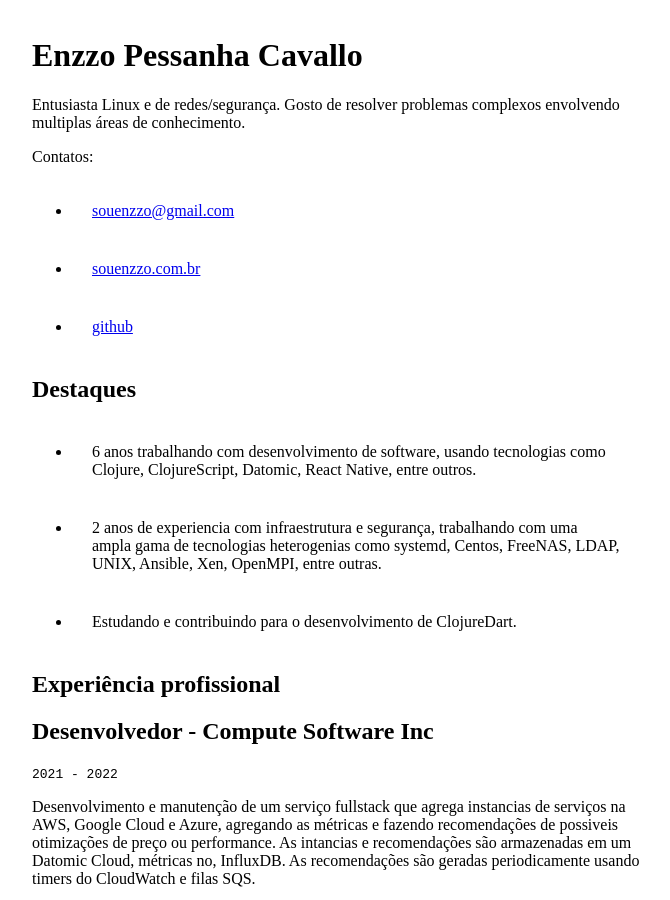
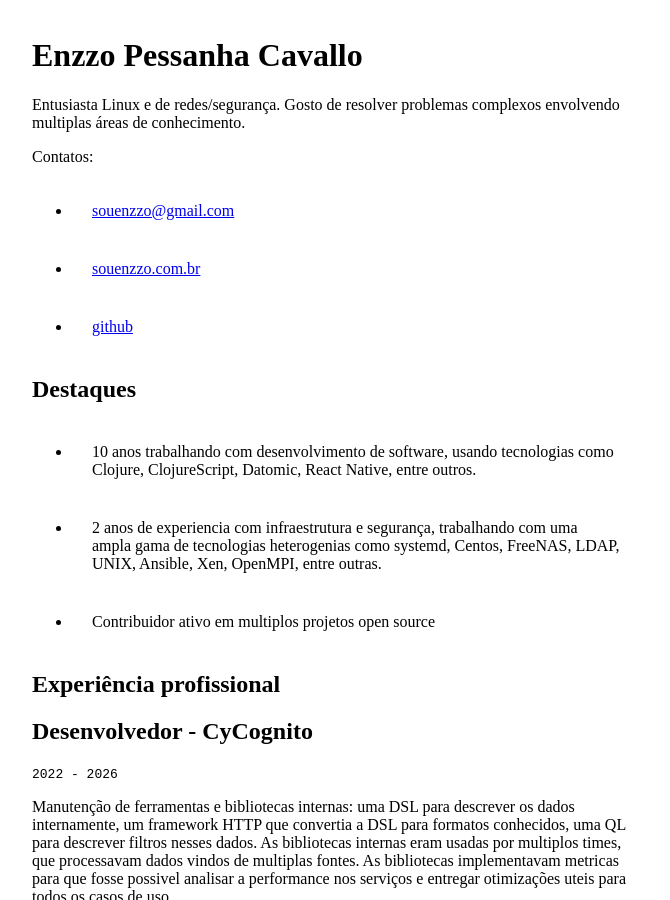
Before and after one commit to souenzzo/souenzzo.github.io, a Jekyll site: the page curriculo-pt.html, which Jekyll copies as it is, in a window 1280 px wide and 900 px high. Shown: the whole window, without its empty margins (304-974 px from the left). Built offline with Jekyll 4.4.1, drawn with Linux system fonts in a browser that asks for light colours; some of the changed text lies outside the part shown.

Commit message:
Add cycognito

```diff
--- a/curriculo-pt.html
+++ b/curriculo-pt.html
@@ -14,6 +14,7 @@
     </style>
     <meta charset="UTF-8">
     <meta name="viewport" content="width=device-width, initial-scale=1.0"/>
+    <meta name="description" content="Enzzo - desenvolvedor de software">
     <title>Curriculo - souenzzo</title>
     <link rel="icon"
           href="/me70.png"/>
@@ -40,7 +41,7 @@
         <section>
             <ul>
                 <li>
-                    6 anos trabalhando com desenvolvimento de software, usando tecnologias como Clojure, ClojureScript,
+                    10 anos trabalhando com desenvolvimento de software, usando tecnologias como Clojure, ClojureScript,
                     Datomic, React Native, entre outros.
                 </li>
                 <li>
@@ -48,13 +49,24 @@
                     heterogenias como systemd, Centos, FreeNAS, LDAP, UNIX, Ansible, Xen, OpenMPI, entre outras.
                 </li>
                 <li>
-                    Estudando e contribuindo para o desenvolvimento de ClojureDart.
+                    Contribuidor ativo em multiplos projetos open source
                 </li>
             </ul>
         </section>
         <header>
             <h1>Experiência profissional</h1>
         </header>
+        <section>
+            <h2>Desenvolvedor - CyCognito</h2>
+            <code>2022 - 2026</code>
+            <p>
+                Manutenção de ferramentas e bibliotecas internas: uma DSL para descrever os dados internamente, um
+                framework HTTP que convertia a DSL para formatos conhecidos, uma QL para descrever filtros nesses dados.
+                As bibliotecas internas eram usadas por multiplos times, que processavam dados vindos de multiplas
+                fontes. As bibliotecas implementavam metricas para que fosse possivel analisar a performance nos
+                serviços e entregar otimizações uteis para todos os casos de uso.
+            </p>
+        </section>
         <section>
             <h2>Desenvolvedor - Compute Software Inc</h2>
             <code>2021 - 2022</code>
```
